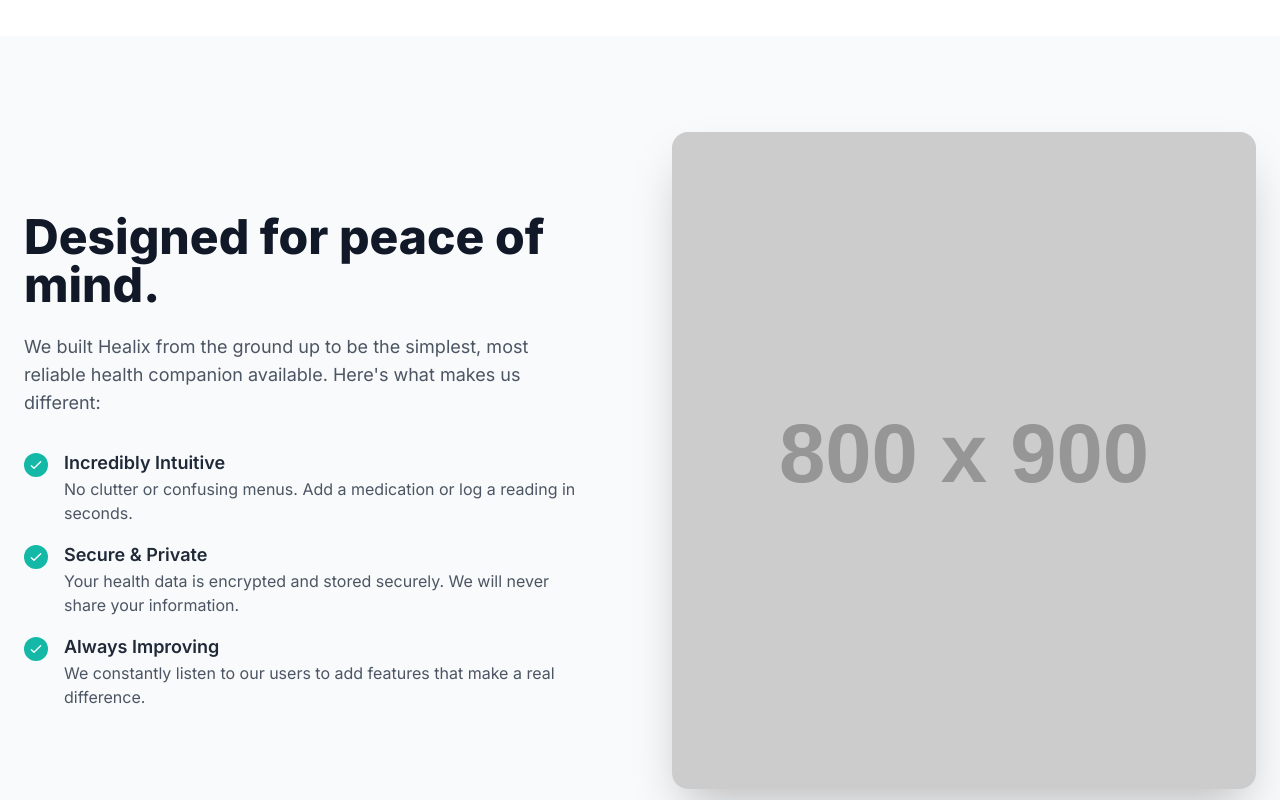
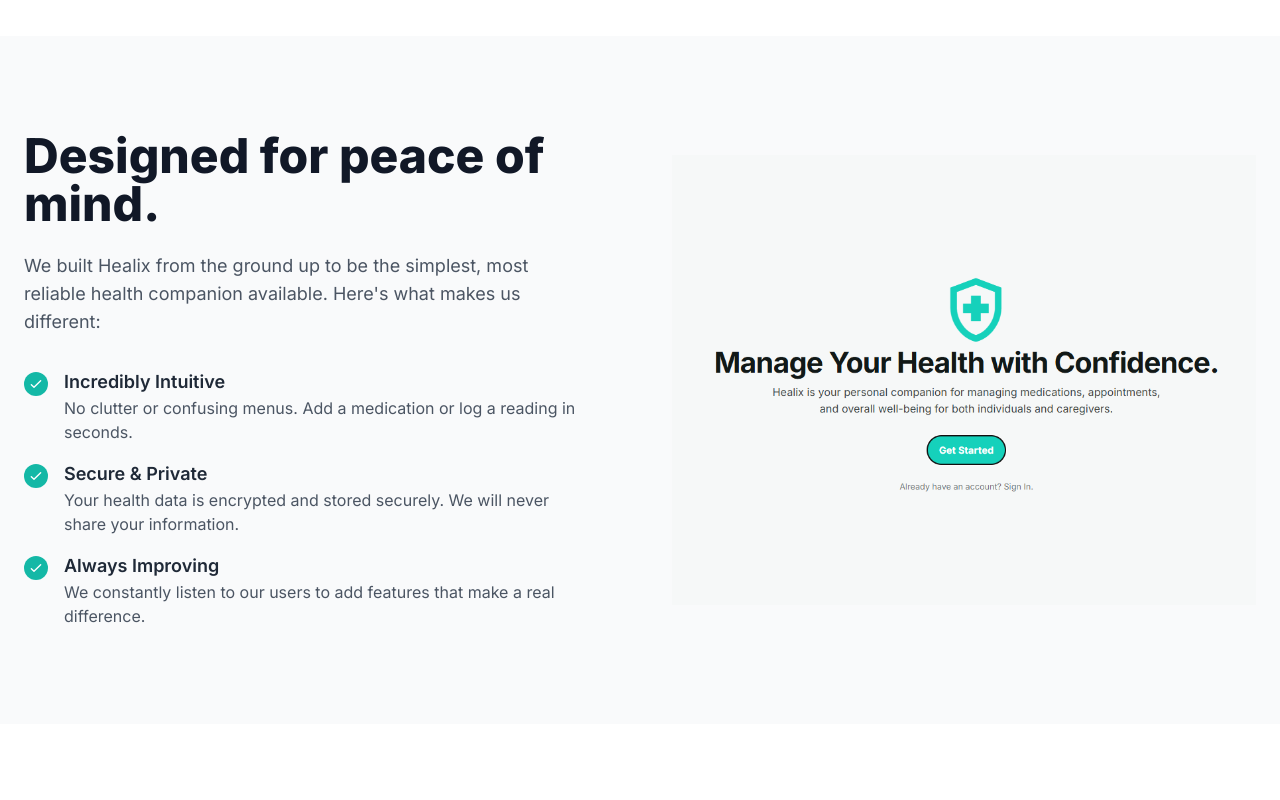
Before and after one commit to shriramdawange/healix, a plain HTML site: page index.html in a window 1280 px wide. Shown: the part 1460-2260 px from the top of the page. Drawn offline with nearby package versions, Linux system fonts and the light colour scheme; placeholder pictures from the web are drawn by us.

Commit message:
Update index.html

```diff
--- a/index.html
+++ b/index.html
@@ -167,7 +167,7 @@
                     </ul>
                  </div>
                  <div>
-                    <img src="https://placehold.co/800x900/e0f2f1/CCCCCC?text=Healix+App+Detail" alt="Healix App Detail View" class="rounded-2xl shadow-2xl" onerror="this.onerror=null;this.src='https://placehold.co/800x900/FFFFFF/CCCCCC?text=App+Screenshot';">
+                    <img src="healix-2.png">
                  </div>
              </div>
         </section>
```
